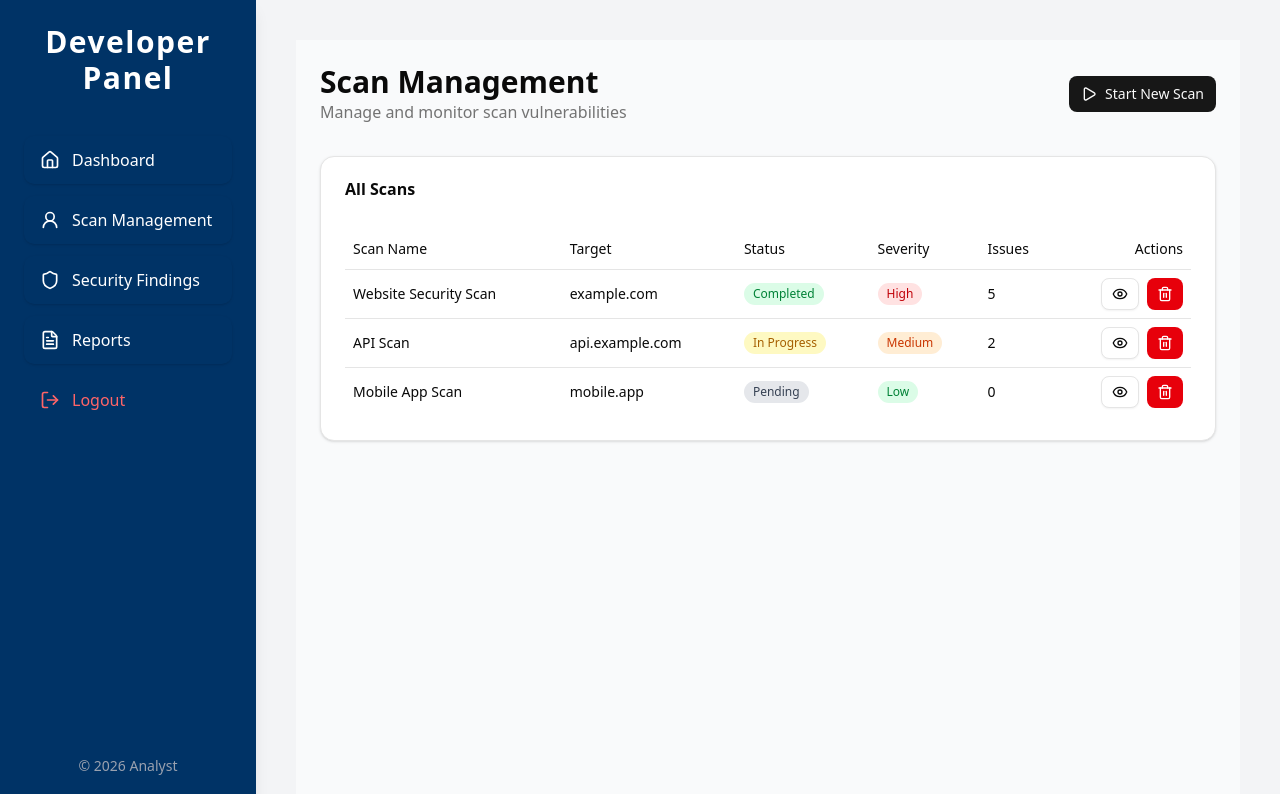
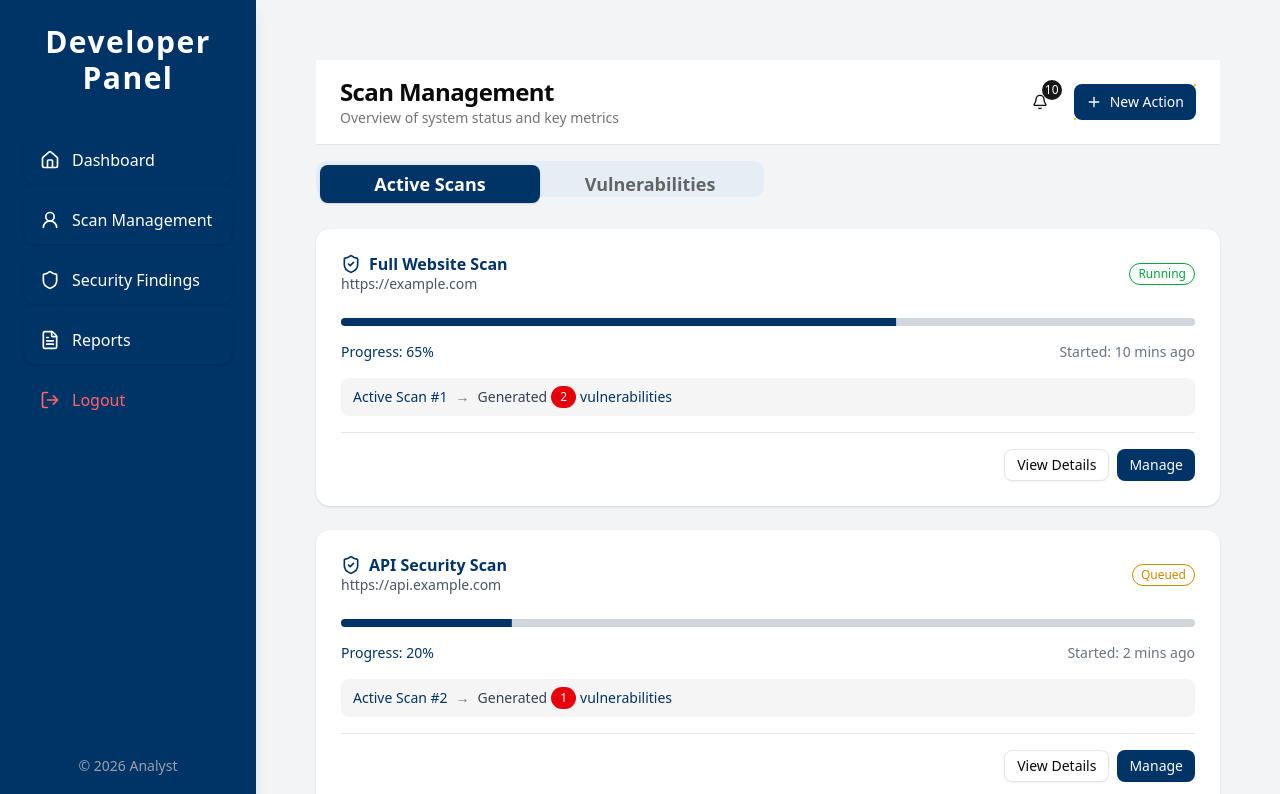
Before and after one commit to vulnerability-scanner-website/Final-year-project, a Next.js app in the folder frontend/: page /dashboard/developer/scan_management in a window 1280 px wide. Shown: the top 794 px of the page. Built offline with nearby package versions, Linux system fonts and the light colour scheme.

Commit message:
edit developer scan management

```diff
--- /dev/null
+++ b/frontend/src/app/dashboard/developer/scan_management/[scanId]/page.jsx
@@ -0,0 +1,129 @@
+"use client";
+
+import { useParams } from "next/navigation";
+import { Card, CardHeader, CardTitle, CardContent } from "@/components/ui/card";
+import { Badge } from "@/components/ui/badge";
+import { Separator } from "@/components/ui/separator";
+
+const vulnerabilities = [
+  {
+    id: 1,
+    scanId: 1,
+    severity: "Critical",
+    title: "SQL Injection",
+    description:
+      "An attacker can manipulate your database queries by injecting malicious SQL commands.",
+    example: "' OR 1=1; DROP TABLE users; --",
+  },
+  {
+    id: 2,
+    scanId: 1,
+    severity: "High",
+    title: "Stored XSS",
+    description:
+      "Malicious scripts can execute when other users view the page.",
+    example: "<script>alert('XSS')</script>",
+  },
+  {
+    id: 3,
+    scanId: 2,
+    severity: "Medium",
+    title: "Open Redirect",
+    description: "Improper URL handling may redirect users to malicious sites.",
+    example: "https://yourdomain.com/redirect?url=https://evil.com",
+  },
+];
+
+export default function ScanDetailsPage() {
+  const { scanId } = useParams();
+  const scanIdNum = Number(scanId);
+
+  const scanVulnerabilities = vulnerabilities.filter(
+    (v) => v.scanId === scanIdNum,
+  );
+
+  return (
+    <div className="ml-64 p-6 space-y-6">
+      {/* Page Header */}
+      <h1 className="text-3xl font-bold text-[#003366]">
+        Scan Report – #{scanId}
+      </h1>
+      <p className="text-sm text-gray-600">
+        Review vulnerabilities found during this scan and assess risk.
+      </p>
+
+      {/* Scan Overview */}
+      <Card className="hover:shadow-lg transition-all duration-300 hover:bg-blue-50 border border-transparent">
+        <CardHeader>
+          <CardTitle className="text-lg font-semibold text-[#003366]">
+            Scan Overview
+          </CardTitle>
+        </CardHeader>
+        <CardContent className="space-y-2 text-sm text-gray-700">
+          <p>
+            Target:{" "}
+            <span className="font-medium text-[#003366]">
+              https://example.com
+            </span>
+          </p>
+          <p>
+            Status:{" "}
+            <span className="font-medium text-green-600">Completed</span>
+          </p>
+          <p>
+            Duration:{" "}
+            <span className="font-medium text-[#003366]">12 minutes</span>
+          </p>
+          <p>
+            Findings:{" "}
+            <Badge variant="destructive" className="font-medium">
+              {scanVulnerabilities.length} vulnerabilities
+            </Badge>
+          </p>
+        </CardContent>
+      </Card>
+
+      <Separator />
+
+      {/* Vulnerabilities List */}
+      <div className="space-y-6">
+        {scanVulnerabilities.length > 0 ? (
+          scanVulnerabilities.map((v) => (
+            <Card
+              key={v.id}
+              className="hover:shadow-lg transition-all duration-300 hover:bg-blue-50 border border-transparent"
+            >
+              <CardHeader className="flex justify-between items-start">
+                <CardTitle className="text-lg font-semibold text-[#003366]">
+                  {v.title}
+                </CardTitle>
+                <Badge
+                  variant={
+                    v.severity === "Critical"
+                      ? "destructive"
+                      : v.severity === "High"
+                        ? "warning"
+                        : "secondary"
+                  }
+                  className="font-medium"
+                >
+                  {v.severity}
+                </Badge>
+              </CardHeader>
+              <CardContent className="space-y-2 text-sm text-gray-700">
+                <p>{v.description}</p>
+                <div className="bg-muted p-2 rounded font-mono text-[#003366]">
+                  {v.example}
+                </div>
+              </CardContent>
+            </Card>
+          ))
+        ) : (
+          <p className="text-sm text-gray-500">
+            No vulnerabilities found for this scan.
+          </p>
+        )}
+      </div>
+    </div>
+  );
+}
--- a/frontend/src/app/dashboard/developer/scan_management/page.jsx
+++ b/frontend/src/app/dashboard/developer/scan_management/page.jsx
@@ -1,153 +1,263 @@
-"use client"
+"use client";
 
-import React, { useState } from "react"
-import { Button } from "@/components/ui/button"
-import { Card, CardContent, CardHeader, CardTitle } from "@/components/ui/card"
-import { Badge } from "@/components/ui/badge"
+import { useRouter } from "next/navigation";
+import { Tabs, TabsList, TabsTrigger, TabsContent } from "@/components/ui/tabs";
 import {
-  Table,
-  TableBody,
-  TableCell,
-  TableHead,
-  TableHeader,
-  TableRow,
-} from "@/components/ui/table"
-import { Select, SelectContent, SelectItem, SelectTrigger, SelectValue } from "@/components/ui/select"
-import { ShieldAlert, Play, Trash2, Eye } from "lucide-react"
+  Card,
+  CardHeader,
+  CardTitle,
+  CardDescription,
+  CardContent,
+} from "@/components/ui/card";
+import { Badge } from "@/components/ui/badge";
+import { Button } from "@/components/ui/button";
+import { Progress } from "@/components/ui/progress";
+import { Separator } from "@/components/ui/separator";
+import {
+  DropdownMenu,
+  DropdownMenuTrigger,
+  DropdownMenuContent,
+  DropdownMenuItem,
+} from "@/components/ui/dropdown-menu";
+import { ShieldCheck, Bug } from "lucide-react";
+import { DashboardHeader } from "@/components/header/header";
+import { bg } from "date-fns/locale";
 
-export default function Page() {
-  const [scans, setScans] = useState([
+/* ---------------- Mock Data ---------------- */
+
+const activeScans = [
   {
     id: 1,
-      name: "Website Security Scan",
-      target: "example.com",
-      status: "Completed",
-      severity: "High",
-      issues: 5,
+    name: "Full Website Scan",
+    target: "https://example.com",
+    status: "Running",
+    progress: 65,
+    started: "10 mins ago",
   },
   {
     id: 2,
-      name: "API Scan",
-      target: "api.example.com",
-      status: "In Progress",
-      severity: "Medium",
-      issues: 2,
+    name: "API Security Scan",
+    target: "https://api.example.com",
+    status: "Queued",
+    progress: 20,
+    started: "2 mins ago",
   },
   {
     id: 3,
-      name: "Mobile App Scan",
-      target: "mobile.app",
-      status: "Pending",
-      severity: "Low",
-      issues: 0,
+    name: "Authentication Scan",
+    target: "https://example.com/login",
+    status: "Completed",
+    progress: 100,
+    started: "1 hour ago",
   },
-  ])
+];
 
-  const deleteScan = (id) => {
-    setScans(scans.filter((scan) => scan.id !== id))
-  }
+const vulnerabilities = [
+  {
+    id: 1,
+    scanId: 1,
+    severity: "Critical",
+    title: "SQL Injection",
+  },
+  {
+    id: 2,
+    scanId: 1,
+    severity: "High",
+    title: "Stored XSS",
+  },
+  {
+    id: 3,
+    scanId: 2,
+    severity: "Medium",
+    title: "Open Redirect",
+  },
+];
+
+/* ---------------- Helpers ---------------- */
+
+const getVulnCount = (scanId) =>
+  vulnerabilities.filter((v) => v.scanId === scanId).length;
+
+/* ---------------- Component ---------------- */
+
+export default function ScanManagement() {
+  const router = useRouter();
+
+  const handleManageAction = (action, scanId) => {
+    console.log(`Action: ${action} on scan ${scanId}`);
+    // connect to API later
+  };
 
   return (
-    <div className="ml-64 p-6 space-y-8 bg-gray-50 min-h-screen">
+    <div className="ml-64 p-5 space-y-4">
+      {/* Header */}
+      <DashboardHeader role="scanmanagement" />
 
-      {/* Header */}
-      <div className="flex justify-between items-center">
+      <Tabs defaultValue="active">
+        <Tabs defaultValue="active">
+          <TabsList className="grid w-full grid-cols-2 max-w-md h-14 bg-[#e6eef5] p-1 rounded-lg">
+            <TabsTrigger
+              value="active"
+              className="h-full text-lg font-semibold px-6 rounded-md
+               data-[state=active]:bg-[#003366]
+               data-[state=active]:text-white
+               transition"
+            >
+              Active Scans
+            </TabsTrigger>
+
+            <TabsTrigger
+              value="vulnerabilities"
+              className="h-full text-lg font-semibold px-6 rounded-md
+               data-[state=active]:bg-[#003366]
+               data-[state=active]:text-white
+               transition"
+            >
+              Vulnerabilities
+            </TabsTrigger>
+          </TabsList>
+        </Tabs>
+
+        {/* ---------------- Active Scans ---------------- */}
+        <TabsContent value="active" className="mt-6 space-y-6">
+          {activeScans.map((scan) => (
+            <Card
+              key={scan.id}
+              className="transition-all duration-300 hover:bg-blue-50 hover:border-[#003366] hover:shadow-lg border border-transparent"
+            >
+              <CardHeader className="flex justify-between items-center">
                 <div>
-          <h1 className="text-3xl font-bold">Scan Management</h1>
-          <p className="text-muted-foreground">
-            Manage and monitor scan vulnerabilities
-          </p>
+                  <CardTitle className="flex items-center gap-2 text-[#003366]">
+                    <ShieldCheck className="h-5 w-5 text-[#003366]" />
+                    {scan.name}
+                  </CardTitle>
+                  <CardDescription className="text-gray-600">
+                    {scan.target}
+                  </CardDescription>
                 </div>
-
-        <Button className="gap-2">
-          <Play size={16} />
-          Start New Scan
-        </Button>
-      </div>
-
-      {/* Scan Table */}
-      <Card>
-        <CardHeader>
-          <CardTitle>All Scans</CardTitle>
-        </CardHeader>
-
-        <CardContent>
-
-          <Table>
-            <TableHeader>
-              <TableRow>
-                <TableHead>Scan Name</TableHead>
-                <TableHead>Target</TableHead>
-                <TableHead>Status</TableHead>
-                <TableHead>Severity</TableHead>
-                <TableHead>Issues</TableHead>
-                <TableHead className="text-right">Actions</TableHead>
-              </TableRow>
-            </TableHeader>
-
-            <TableBody>
-              {scans.map((scan) => (
-                <TableRow key={scan.id}>
-                  <TableCell className="font-medium">
-                    {scan.name}
-                  </TableCell>
-
-                  <TableCell>{scan.target}</TableCell>
-
-                  <TableCell>
                 <Badge
-                      className={
-                        scan.status === "Completed"
-                          ? "bg-green-100 text-green-700"
-                          : scan.status === "In Progress"
-                          ? "bg-yellow-100 text-yellow-700"
-                          : "bg-gray-200 text-gray-700"
-                      }
+                  variant="outline"
+                  className={`${
+                    scan.status === "Running"
+                      ? "text-green-600 border-green-600"
+                      : scan.status === "Queued"
+                        ? "text-yellow-600 border-yellow-600"
+                        : "text-blue-600 border-blue-600"
+                  }`}
                 >
                   {scan.status}
                 </Badge>
-                  </TableCell>
+              </CardHeader>
 
-                  <TableCell>
-                    <Badge
-                      className={
-                        scan.severity === "High"
-                          ? "bg-red-100 text-red-700"
-                          : scan.severity === "Medium"
-                          ? "bg-orange-100 text-orange-700"
-                          : "bg-green-100 text-green-700"
+              <CardContent className="space-y-4">
+                <Progress
+                  value={scan.progress}
+                  className="bg-gray-300 [&>div]:bg-[#003366]"
+                />
+                <div className="flex justify-between text-sm">
+                  <span className="text-[#003366] font-medium">
+                    Progress: {scan.progress}%
+                  </span>
+
+                  <span className="text-gray-500">Started: {scan.started}</span>
+                </div>
+
+                <div className="flex items-center gap-2 rounded-md bg-muted px-3 py-2 text-sm">
+                  <span className="font-medium text-[#003366]">
+                    Active Scan #{scan.id}
+                  </span>
+                  <span className="text-muted-foreground">→</span>
+                  <span className="flex items-center gap-1 text-gray-700">
+                    Generated
+                    <Badge variant="destructive">{getVulnCount(scan.id)}</Badge>
+                    <span className="font-medium text-[#003366]">
+                      vulnerabilities
+                    </span>
+                  </span>
+                </div>
+
+                <Separator />
+
+                <div className="flex justify-end gap-2">
+                  {/* View Details Button */}
+                  <Button
+                    size="sm"
+                    variant="outline"
+                    onClick={() =>
+                      router.push(`/dashboard/admin/scan_management/${scan.id}`)
                     }
+                    className={"hover:bg-amber-500"}
                   >
-                      {scan.severity}
-                    </Badge>
-                  </TableCell>
-
-                  <TableCell>{scan.issues}</TableCell>
-
-                  <TableCell className="text-right flex gap-2 justify-end">
-
-                    <Button size="sm" variant="outline">
-                      <Eye size={14} />
+                    View Details
                   </Button>
 
-                    <Button
-                      size="sm"
-                      variant="destructive"
-                      onClick={() => deleteScan(scan.id)}
+                  {/* Manage Dropdown */}
+                  <DropdownMenu>
+                    <DropdownMenuTrigger asChild>
+                      <Button size="sm" className={"bg-[#003366]"}>
+                        Manage
+                      </Button>
+                    </DropdownMenuTrigger>
+                    <DropdownMenuContent align="end">
+                      <DropdownMenuItem
+                        onClick={() => handleManageAction("pause", scan.id)}
+                        className="data-[highlighted]:bg-yellow-600 data-[highlighted]:text-white"
                       >
-                      <Trash2 size={14} />
-                    </Button>
-
-                  </TableCell>
-                </TableRow>
-              ))}
-            </TableBody>
-
-          </Table>
-
+                        Pause Scan
+                      </DropdownMenuItem>
+                      <DropdownMenuItem
+                        onClick={() => handleManageAction("resume", scan.id)}
+                        className="data-[highlighted]:bg-green-600 data-[highlighted]:text-white"
+                      >
+                        Resume Scan
+                      </DropdownMenuItem>
+                      <DropdownMenuItem
+                        onClick={() => handleManageAction("stop", scan.id)}
+                        className="data-[highlighted]:bg-red-600 data-[highlighted]:text-white"
+                      >
+                        Stop Scan
+                      </DropdownMenuItem>
+                      <DropdownMenuItem
+                        onClick={() => handleManageAction("rerun", scan.id)}
+                        className="data-[highlighted]:bg-[#003366] data-[highlighted]:text-white"
+                      >
+                        Re-run Scan
+                      </DropdownMenuItem>
+                      <DropdownMenuItem
+                        onClick={() => handleManageAction("delete", scan.id)}
+                        className="text-red-600 data-[highlighted]:bg-red-600 data-[highlighted]:text-white"
+                      >
+                        Delete Scan
+                      </DropdownMenuItem>
+                    </DropdownMenuContent>
+                  </DropdownMenu>
+                </div>
               </CardContent>
             </Card>
+          ))}
+        </TabsContent>
 
+        {/* ---------------- Vulnerabilities ---------------- */}
+        <TabsContent value="vulnerabilities" className="mt-6 space-y-4">
+          {vulnerabilities.map((vuln) => (
+            <Card
+              key={vuln.id}
+              onClick={() =>
+                router.push(`/admin/scan_management/${vuln.scanId}`)
+              }
+              className="cursor-pointer hover:shadow-lg transition-shadow"
+            >
+              <CardHeader className="flex justify-between items-start">
+                <div>
+                  <CardTitle>{vuln.title}</CardTitle>
+                  <CardDescription>Scan #{vuln.scanId}</CardDescription>
                 </div>
-  )
+                <Badge variant="destructive">{vuln.severity}</Badge>
+              </CardHeader>
+            </Card>
+          ))}
+        </TabsContent>
+      </Tabs>
+    </div>
+  );
 }
```
Lines whose indentation alone changed are shown as unchanged.
